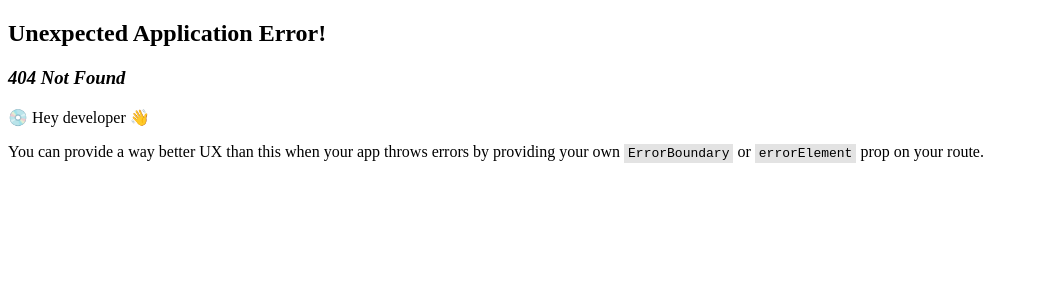
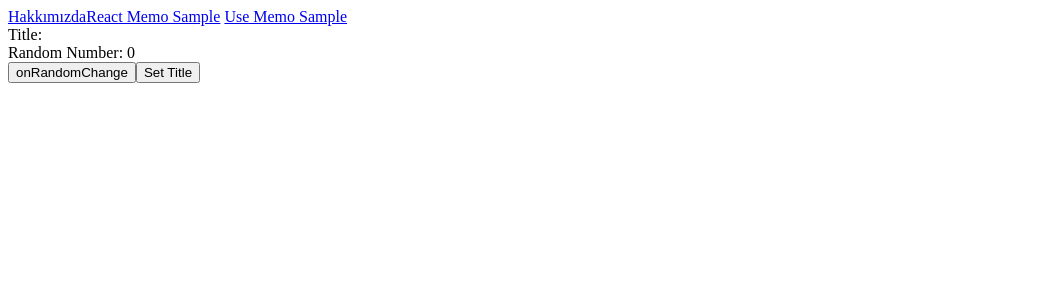
Before and after one commit to neominalsolutions/linktera-webpack-app, a React app: page /reactMemo in a window 1280 px wide. Before the commit this address had no page. Shown: the top 300 px of the page, without its empty margins (0-1039 px from the left). Built offline with nearby package versions, Linux system fonts and the light colour scheme.

Commit message:
UseMemo ile Variable Memoization Kavramı

```diff
--- a/src/App.tsx
+++ b/src/App.tsx
@@ -6,12 +6,12 @@ function App() {
 	return (
 		<>
 			<nav>
-				<Link style={{ color: 'red' }} to="/about">
-					Hakkımızda
-				</Link>
+				<Link to="/about">Hakkımızda</Link>
+				<Link to="/reactMemo">React Memo Sample</Link>{' '}
+				<Link to="/useMemo">Use Memo Sample</Link>
 			</nav>
 			<main className="alert">
-				<img src={mi8} alt="image" />
+				{/* <img src={mi8} alt="image" /> */}
 				<Outlet />
 			</main>
 		</>
--- /dev/null
+++ b/src/pages/reactMemo/Header.tsx
@@ -0,0 +1,14 @@
+import React, { memo } from 'react';
+
+type HeaderProps = {
+	title?: string;
+};
+
+// child Component
+const Header = ({ title }: HeaderProps) => {
+	console.log('header rendering...');
+
+	return <>Title: {title}</>;
+};
+
+export default memo(Header);
--- /dev/null
+++ b/src/pages/reactMemo/ReactMemoSample.tsx
@@ -0,0 +1,38 @@
+import React, { memo } from 'react';
+import Header from './Header';
+
+// Not: HeaderProps title değişmediği sürece Header Component render olmamalıdır.
+
+// parent Component
+function ReactMemoSample() {
+	console.log('ReactMemo rendering...');
+	// random State Header ile bir alakası yok
+	const [random, setRandom] = React.useState<number>(0);
+	const [title, setTitle] = React.useState<string>('');
+
+	const onRandomChange = () => {
+		setRandom(Math.round(Math.random() * 100));
+	};
+
+	// stateleri props'a bağlayarak propsların state değişiminde değişmesini componentin güncellenmesini sağlıyoruz.
+
+	return (
+		<>
+			<Header title={title} />
+			<br></br>
+			Random Number: {random}
+			<br></br>
+			<button onClick={onRandomChange}>onRandomChange</button>
+			<button
+				onClick={() => {
+					const _title = prompt('Title değerini giriniz');
+					setTitle(_title as string);
+				}}
+			>
+				Set Title
+			</button>
+		</>
+	);
+}
+
+export default ReactMemoSample;
--- /dev/null
+++ b/src/pages/useMemo/UseMemoSample.tsx
@@ -0,0 +1,36 @@
+import React, { useEffect, useMemo, useState } from 'react';
+
+function UseMemoSample() {
+	console.log('UseMemo Rendering...');
+	const [counter, setCounter] = useState<number>(0);
+	const [name, setName] = useState('');
+
+	// uygulama ilk çalıştığı anda fonksiyonun çalışması gerekiyor.
+	// bir daha tekrardan hesaplanmaması lazım.
+	// Not: Ama component içindeki her bir state değişiminde aslında calculation function tekrar tekrar çalıştığını gözlemleyeceğiz.
+	const calculation = function () {
+		console.log('calculating...');
+		return 5 * counter;
+	};
+
+	// useEffect(() => {
+
+	// },[])
+
+	// useEffect(() => {
+
+	// }, [counter]);
+
+	// UseMemo Component içiriside state göre bir değerin memoize edilmesini sağlayan bir yöntem
+	const value = useMemo(() => calculation(), [counter]);
+
+	return (
+		<>
+			Value: {value}
+			<button onClick={() => setCounter(counter + 1)}>{counter}</button>
+			<button onClick={() => setName('Hasan')}>Set Name</button>
+		</>
+	);
+}
+
+export default UseMemoSample;
```
Also changed, not shown: src/index.tsx (+10 -0 lines).
